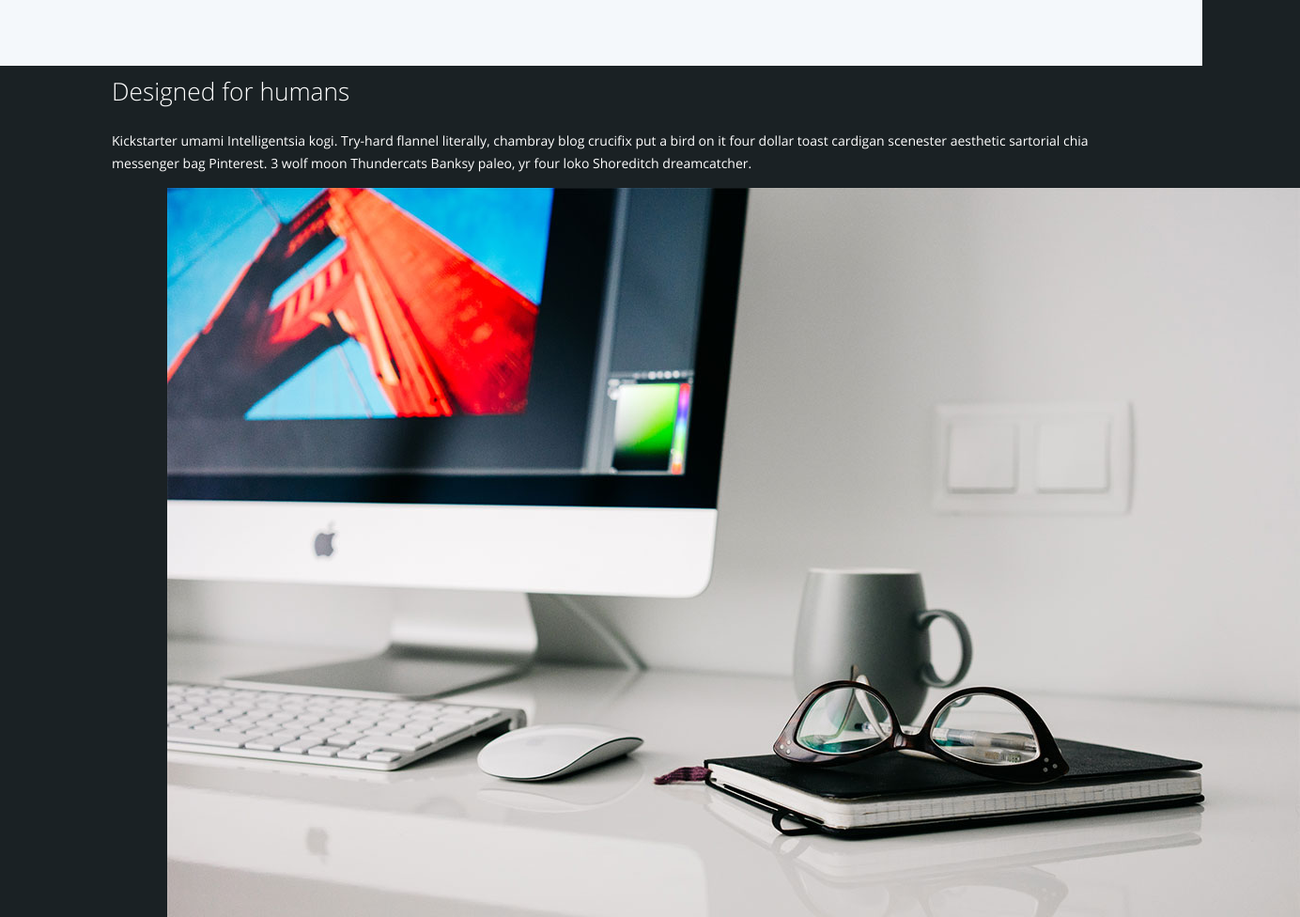
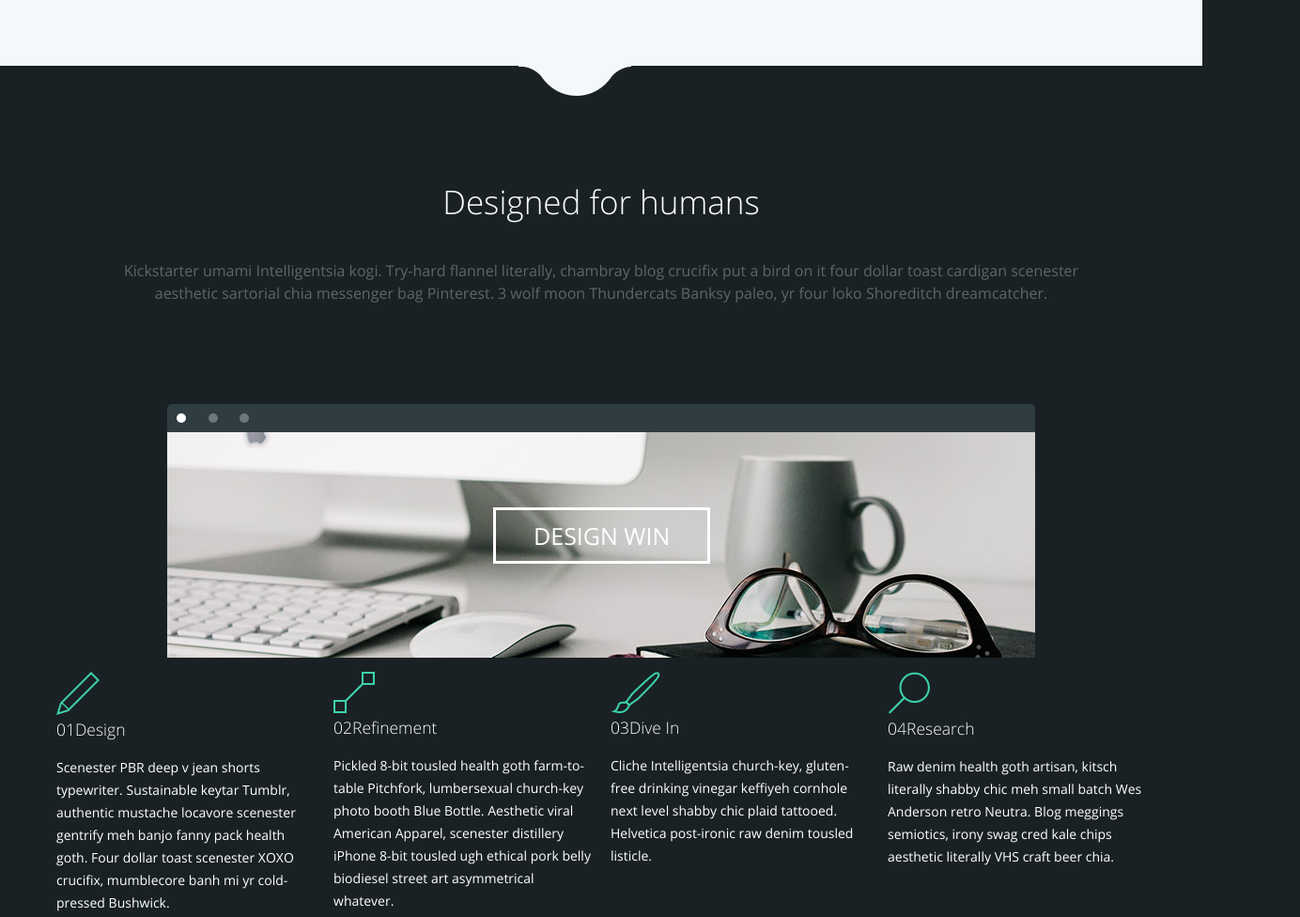
Before and after one commit to alex-bulgakov/tork, a website: page app/index.html in a window 1280 px wide. Shown: the part 1825-2801 px from the top of the page at 94% size, 1384 px wide, since content can reach past the window. Drawn offline with Linux system fonts and the light colour scheme; files whose address does not match are found by name.

Commit message:
done mine-content__slider

```diff
--- a/app/index.html
+++ b/app/index.html
@@ -187,7 +187,7 @@
 				<div class="row">
 					<div class="col-md-18 col-md-offset-1">
 						<div class="main-content__title">
-							<h3>Designed for humans</h3>
+							<h2>Designed for humans</h2>
 							<p> Kickstarter umami Intelligentsia kogi. Try-hard flannel literally, chambray blog crucifix put a bird on it four dollar toast cardigan scenester aesthetic sartorial chia messenger bag Pinterest. 3 wolf moon Thundercats Banksy paleo, yr four loko Shoreditch dreamcatcher.</p>
 						</div>
 					</div>
@@ -197,30 +197,38 @@
 				<div class="row">
 					<div class="col-md-16 col-md-offset-2">
 						<div class="main-content__slider">
+
+							<input type="radio" id="slider1" name="slider-controls" checked>
+							<input type="radio" id="slider2" name="slider-controls">
+							<input type="radio" id="slider3" name="slider-controls">
+
 							<div class="main-content__slider-controls">
-								<i></i>
-								<i></i>
-								<i></i>
+								<label for="slider1"></label>
+								<label for="slider2"></label>
+								<label for="slider3"></label>
 							</div>
 
-							<div class="main-content__slider-item">
+							<div class="main-content__slider-item
+													main-content__slider-item--1">
 								<img src="img/main-content__slider1.jpg" alt="slider">
 								<a href="#" class="main-content__slider-btn">Design win</a>
 							</div>
 
-							<div class="main-content__slider-item hidden">
-								<img src="img/main-content__slider1.jpg" alt="slider">
+							<div class="main-content__slider-item
+													main-content__slider-item--2">
+								<img src="img/main-content__slider2.jpg" alt="slider">
 								<a href="#" class="main-content__slider-btn">Design win</a>
 							</div>
 
-							<div class="main-content__slider-item hidden">
+							<div class="main-content__slider-item
+													main-content__slider-item--3">
 								<img src="img/main-content__slider1.jpg" alt="slider">
 								<a href="#" class="main-content__slider-btn">Design win</a>
 							</div>
 						</div>
-									</div>
 					</div>
 				</div>
+		</div>
 
 <!-- main-content__features -->
 			<div class="main-content__features">
--- a/sass/header.sass
+++ b/sass/header.sass
@@ -146,3 +146,88 @@ h4
 
 		p
 			margin-bottom: 30px
+
+	&::after
+		position: absolute
+		bottom: -69px
+		content: ""
+		width: 100%
+		height: 100px
+		background: url("../img/features__bottom.png") no-repeat
+		background-position: center 0
+
+
+
+.main-content
+	&__title
+		padding-top: 100px
+		text-align: center
+
+		p
+			font-size: 16px
+			opacity: .3
+			padding-bottom: 90px
+
+	&__slider
+		position: relative
+		height: 285px
+
+		&-btn
+			position: absolute
+			top: 80px
+			left: 50%
+			margin-left: -115px
+			display: inline-block
+			padding: 15px 40px
+			border: 3px solid white
+			font-size: 25px
+			text-transform: uppercase
+			color: white
+			&:hover, &:focus
+				text-decoration: none
+				color: white
+
+		&-item
+			position: absolute
+			width: 100%
+			visibility: hidden
+			height: 240px
+			overflow: hidden
+
+			img
+				position: absolute
+				top: -380px
+				left: -72px
+
+		&-controls
+			background-color: lighten($main-color, 10%)
+			border-radius: 5px 5px 0 0
+
+			label
+				display: inline-block
+				vertical-align: middle
+				width: 10px
+				height: 10px
+				background-color: white
+				border-radius: 50%
+				margin: 10px
+				&:hover
+					cursor: pointer
+				opacity: .3
+
+		input
+			display: none
+
+		input:nth-child(1):checked ~ &-controls label[for="slider1"],
+		input:nth-child(2):checked ~ &-controls label[for="slider2"],
+		input:nth-child(3):checked ~ &-controls label[for="slider3"]
+			opacity: 1
+
+		#slider1:checked ~ .main-content__slider-item--1,
+		#slider2:checked ~ .main-content__slider-item--2,
+		#slider3:checked ~ .main-content__slider-item--3
+			visibility: visible !important
+
+
+			input
+				display: none
```
Also changed, not shown: app/css/header.min.css, app/img/features__bottom.png (added).
